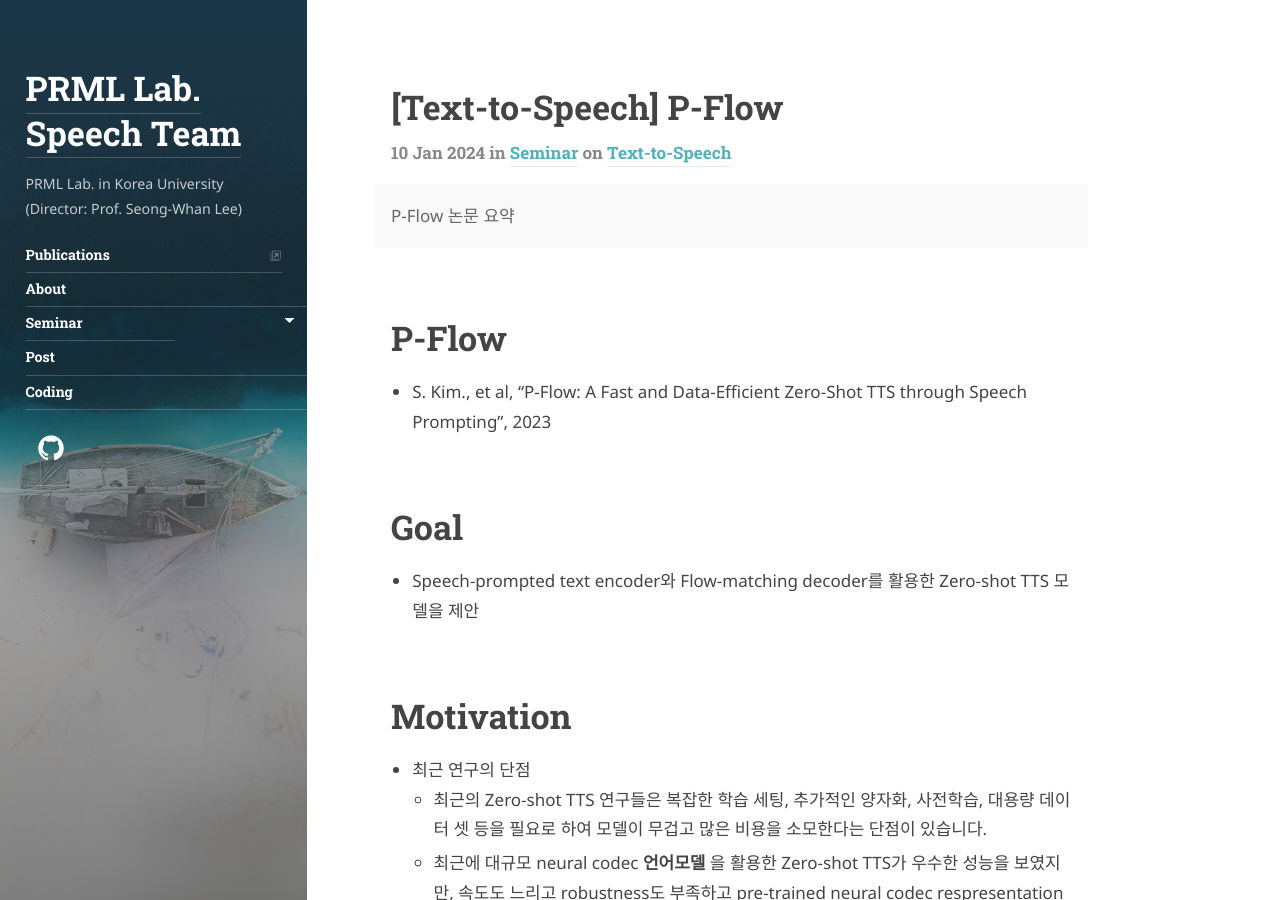
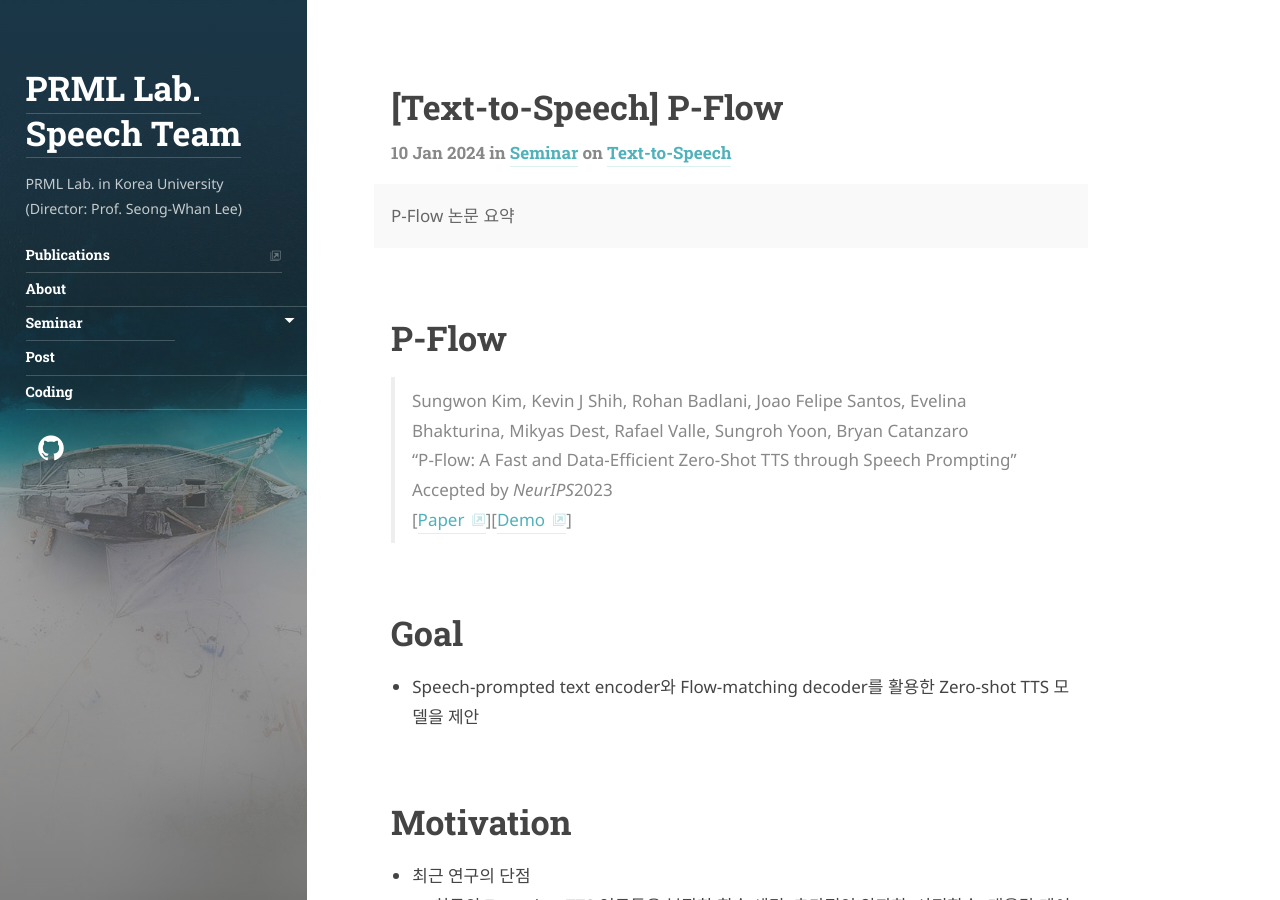
Before and after one commit to speech-team-korea/speech-team-korea.github.io, a Jekyll site: the page built from _posts/text-to-speech/2024-01-10-P-Flow.md, in a window 1280 px wide and 900 px high. Built offline with Jekyll 4.4.1, drawn with Linux system fonts in a browser that asks for light colours; some web fonts are replaced; comment, search, counter and statistics services are not loaded.

Commit message:
0111_PFlow_posting_내용수정

```diff
--- a/_posts/text-to-speech/2024-01-10-P-Flow.md
+++ b/_posts/text-to-speech/2024-01-10-P-Flow.md
@@ -10,8 +10,12 @@ comments: true
 ---
 
 # P-Flow
+> Sungwon Kim, Kevin J Shih, Rohan Badlani, Joao Felipe Santos, Evelina Bhakturina, Mikyas Dest, Rafael Valle, Sungroh Yoon, Bryan Catanzaro<br>
+“P-Flow: A Fast and Data-Efficient Zero-Shot TTS through Speech Prompting” <br>
+Accepted by *NeurIPS*2023<br>
+[[Paper](https://openreview.net/pdf?id=zNA7u7wtIN)][[Demo](https://pflow-demo.github.io/projects/pflow/)]
+>
 
-- S. Kim., et al, “P-Flow: A Fast and Data-Efficient Zero-Shot TTS through Speech Prompting”, 2023
 
 # Goal
 
```
